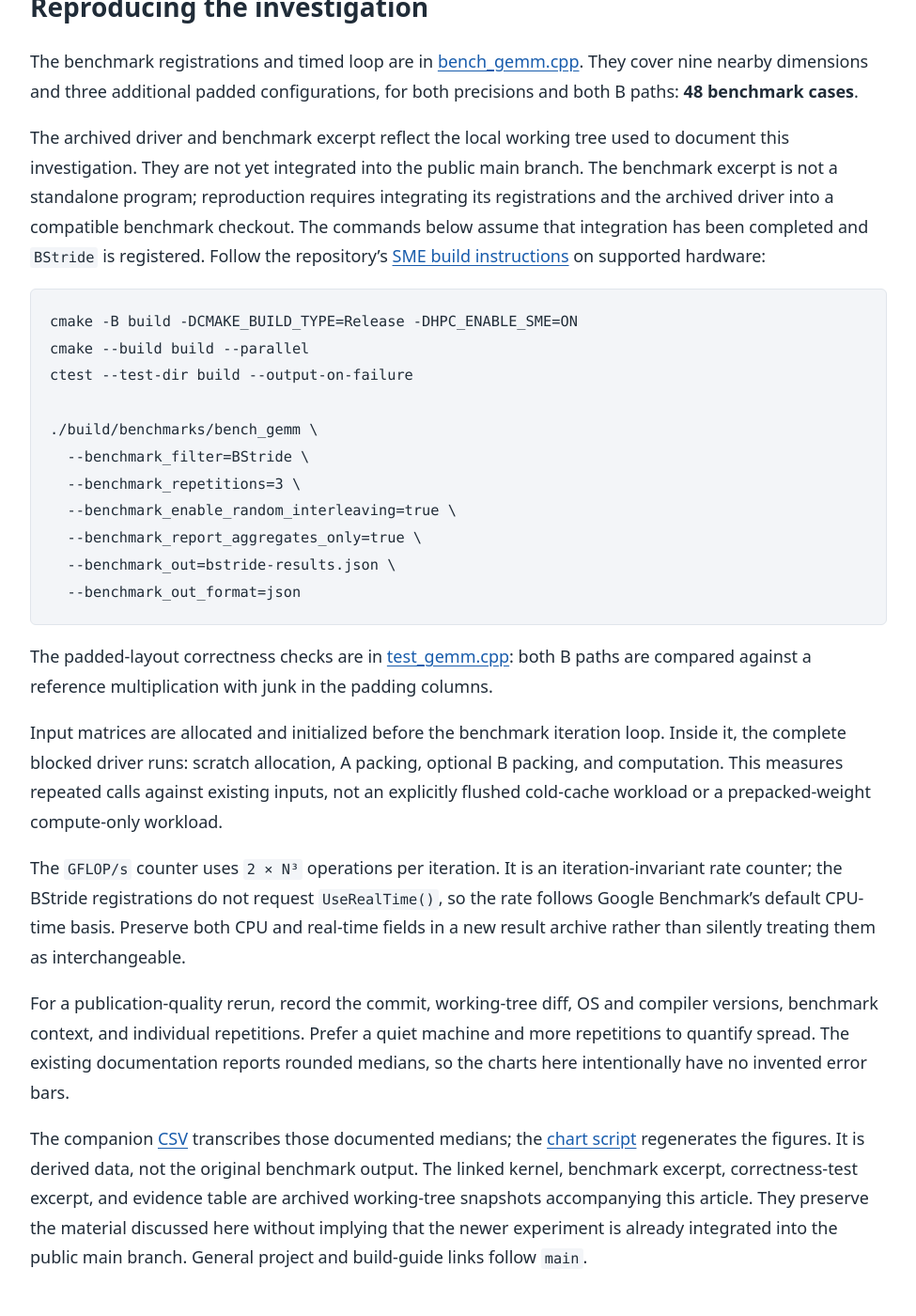
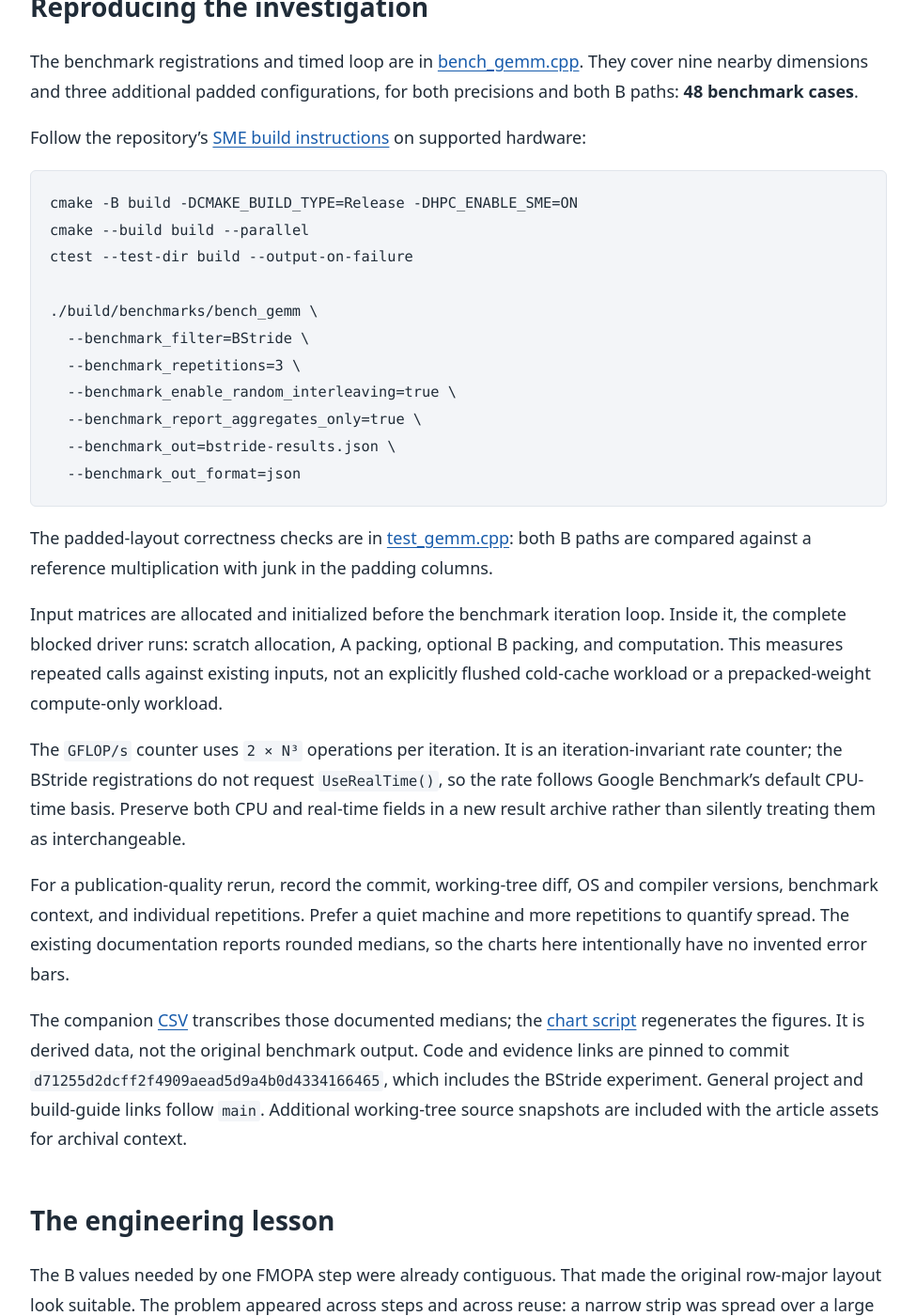
Before and after one commit to vdeviatkov/hpc-math-core, a Jekyll site: the page built from docs/articles/sme2-cache-associativity.md, in a window 1280 px wide and 1400 px high, scrolled down 10917 px. Shown: the whole window at 94% size, without its empty margins (152-1127 px from the left). Built offline with Jekyll 4.4.1, drawn with Linux system fonts in a browser that asks for light colours.

Commit message:
Pin article references to committed stride experiment

````diff
--- a/docs/articles/sme2-cache-associativity.md
+++ b/docs/articles/sme2-cache-associativity.md
@@ -39,7 +39,7 @@
 
 B looks easier: its 32 values are already adjacent. A vector load can read them directly. The issue emerges when `k` advances: the next useful segment is in the next matrix row, potentially thousands of bytes away.
 
-The implementation is in [sme.hpp](assets/sme-kernel.hpp); the [kernel documentation](assets/documented-evidence.txt) contains the recorded stride experiments.
+The implementation is in [sme.hpp](https://github.com/vdeviatkov/hpc-math-core/blob/d71255d2dcff2f4909aead5d9a4b0d4334166465/src/gemm/sme.hpp); the [kernel documentation](https://github.com/vdeviatkov/hpc-math-core/blob/d71255d2dcff2f4909aead5d9a4b0d4334166465/src/gemm/README.md#why-a-and-b-are-packed) contains the recorded stride experiments.
 
 ## What the comparison holds constant
 
@@ -252,9 +252,9 @@
 
 ## Reproducing the investigation
 
-The benchmark registrations and timed loop are in [bench_gemm.cpp](assets/bstride-experiment.txt). They cover nine nearby dimensions and three additional padded configurations, for both precisions and both B paths: **48 benchmark cases**.
+The benchmark registrations and timed loop are in [bench_gemm.cpp](https://github.com/vdeviatkov/hpc-math-core/blob/d71255d2dcff2f4909aead5d9a4b0d4334166465/benchmarks/bench_gemm.cpp). They cover nine nearby dimensions and three additional padded configurations, for both precisions and both B paths: **48 benchmark cases**.
 
-The archived driver and benchmark excerpt reflect the local working tree used to document this investigation. They are not yet integrated into the public main branch. The benchmark excerpt is not a standalone program; reproduction requires integrating its registrations and the archived driver into a compatible benchmark checkout. The commands below assume that integration has been completed and `BStride` is registered. Follow the repository's [SME build instructions](https://github.com/vdeviatkov/hpc-math-core/blob/main/docs/build.md#sme-and-amx-build-flags) on supported hardware:
+Follow the repository's [SME build instructions](https://github.com/vdeviatkov/hpc-math-core/blob/main/docs/build.md#sme-and-amx-build-flags) on supported hardware:
 
 ```bash
 cmake -B build -DCMAKE_BUILD_TYPE=Release -DHPC_ENABLE_SME=ON
@@ -270,7 +270,7 @@
   --benchmark_out_format=json
 ```
 
-The padded-layout correctness checks are in [test_gemm.cpp](assets/padded-tests.txt): both B paths are compared against a reference multiplication with junk in the padding columns.
+The padded-layout correctness checks are in [test_gemm.cpp](https://github.com/vdeviatkov/hpc-math-core/blob/d71255d2dcff2f4909aead5d9a4b0d4334166465/tests/test_gemm.cpp): both B paths are compared against a reference multiplication with junk in the padding columns.
 
 Input matrices are allocated and initialized before the benchmark iteration loop. Inside it, the complete blocked driver runs: scratch allocation, A packing, optional B packing, and computation. This measures repeated calls against existing inputs, not an explicitly flushed cold-cache workload or a prepacked-weight compute-only workload.
 
@@ -278,7 +278,7 @@
 
 For a publication-quality rerun, record the commit, working-tree diff, OS and compiler versions, benchmark context, and individual repetitions. Prefer a quiet machine and more repetitions to quantify spread. The existing documentation reports rounded medians, so the charts here intentionally have no invented error bars.
 
-The companion [CSV](assets/sme2-bstride-documented.csv) transcribes those documented medians; the [chart script](assets/render_charts.py) regenerates the figures. It is derived data, not the original benchmark output. The linked kernel, benchmark excerpt, correctness-test excerpt, and evidence table are archived working-tree snapshots accompanying this article. They preserve the material discussed here without implying that the newer experiment is already integrated into the public main branch. General project and build-guide links follow `main`.
+The companion [CSV](assets/sme2-bstride-documented.csv) transcribes those documented medians; the [chart script](assets/render_charts.py) regenerates the figures. It is derived data, not the original benchmark output. Code and evidence links are pinned to commit `d71255d2dcff2f4909aead5d9a4b0d4334166465`, which includes the BStride experiment. General project and build-guide links follow `main`. Additional working-tree source snapshots are included with the article assets for archival context.
 
 ## The engineering lesson
 
````
